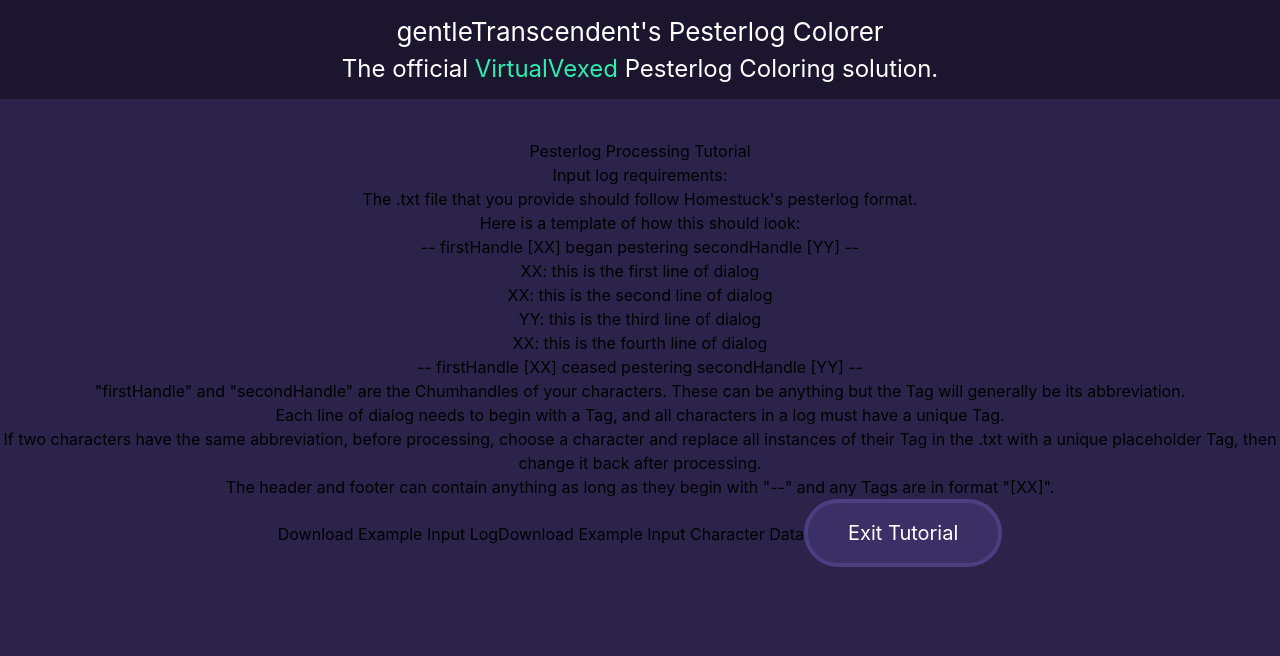
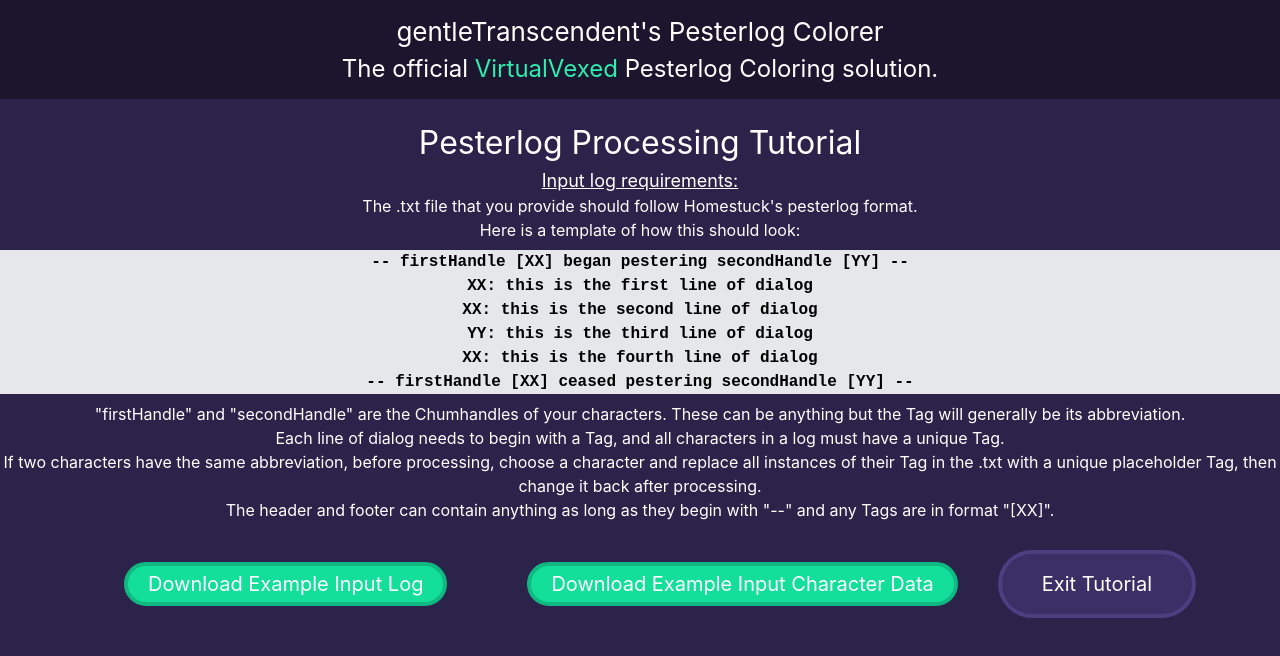
Before and after one commit to julianmackenzie/Pesterlog-Colorer-React, a React (Create React App) app: page /pages/Tutorial in a window 1280 px wide. Shown: the top 656 px of the page. Built offline with nearby package versions, Linux system fonts and the light colour scheme.

Commit message:
Duplicate Tag prevention added for manual input
Current fix for duplicate tags is not allowing them at all. This currently only works for manual input. When using an input file it will still allow duplicates, this will change.

```diff
--- a/src/App.css
+++ b/src/App.css
@@ -7,6 +7,14 @@
   text-align: center;
 }
 
+.App h1 {
+  font-size: xx-large;
+}
+
+.App h2 {
+  font-size: large;
+  text-decoration: underline;
+}
 
 .App-logo {
   height: 40vmin;
@@ -28,6 +36,7 @@
 
 .App-header h2 {
   font-size: calc(8px + 2vmin);
+  text-decoration: none;
 }
 
 
--- a/src/components/Header.js
+++ b/src/components/Header.js
@@ -2,8 +2,8 @@ export default function Header() {
     return (
       <div className="App">
         <header className="App-header bg-gentle-800 text-white py-3">
-          <h1 className="">gentleTranscendent's Pesterlog Colorer</h1>
-          <h2 className="">The official <a href="https://mspfa.com/?s=48400&p=1" target="_blank" className="text-mountain-meadow-300">VirtualVexed</a> Pesterlog Coloring solution.</h2>
+          <h1>gentleTranscendent's Pesterlog Colorer</h1>
+          <h2>The official <a href="https://mspfa.com/?s=48400&p=1" target="_blank" className="text-mountain-meadow-300">VirtualVexed</a> Pesterlog Coloring solution.</h2>
         </header>
       </div>
     );
--- a/src/pages/Process.js
+++ b/src/pages/Process.js
@@ -75,6 +75,17 @@ export default function Process() {
   });
 
   const notifyName = () => toast.error("Chumhandle has not been chosen!", {
+    position: "bottom-center",
+    autoClose: 3000,
+    hideProgressBar: false,
+    closeOnClick: true,
+    pauseOnHover: true,
+    draggable: true,
+    progress: undefined,
+    theme: "dark",
+  });
+
+  const notifyDuplicate = () => toast.error("Cannot add a duplicate Tag!", {
     position: "bottom-center",
     autoClose: 3000,
     hideProgressBar: false,
@@ -250,6 +261,23 @@ export default function Process() {
         return;
       }
 
+
+      // Preventing duplicates
+      // Future TODO: handling for duplicates and choosing between duplicate characters
+      let containedDuplicate = false;
+
+      charArray.forEach(e => {
+        if (e[0] === taginput.value) {
+          notifyDuplicate();
+          containedDuplicate = true;
+        }
+      });
+
+      if (containedDuplicate) return;
+
+
+
+
       // add new data to character data array
       let tempArray = [taginput.value, colorinput.value, nameinput.value];
       setCharArray([...charArray, tempArray]);  // Make new array w contents of old array plus new item
@@ -344,7 +372,7 @@ export default function Process() {
         {charArray.length > 0 && (
           <div id="charbox" className="bg-gray-200 mt-8 max-h-80 overflow-y-scroll" >
             {charArray.map((line, index) => (
-              <p style={{color: line[1]}} key={index}>{"["+ line[0] + "] " + line[2]} <input type="checkbox" defaultChecked="true" /></p>
+              <p style={{color: line[1]}} key={index}>{"["+ line[0] + "] " + line[2]}</p>
             ))}
           </div>
         )}
--- a/src/pages/Tutorial.js
+++ b/src/pages/Tutorial.js
@@ -39,36 +39,53 @@ cout << endl << endl << endl << endl << endl << endl << "--- PESTERLOG FORMATTIN
 export default function Tutorial() {
   return (
     <div className="App">
-      <div className="bg-gentle-700 min-h-screen py-10">
+      <div className="bg-gentle-700 min-h-screen py-5 text-white">
 
         <h1>Pesterlog Processing Tutorial</h1>
 
-        <h1>Input log requirements:</h1>
+        <h2>Input log requirements:</h2>
 
-        <h2>
+        <h3>
           <p>The .txt file that you provide should follow Homestuck's pesterlog format.</p>
           <p>Here is a template of how this should look:</p>
-        </h2>
+        </h3>
 
-        <h3>
+
+        <div id="logbox" className="bg-gray-200 text-black my-2">
             <p>-- firstHandle [XX] began pestering secondHandle [YY] --</p>
             <p>XX: this is the first line of dialog</p>
             <p>XX: this is the second line of dialog</p>
             <p>YY: this is the third line of dialog</p>
             <p>XX: this is the fourth line of dialog</p>
             <p>-- firstHandle [XX] ceased pestering secondHandle [YY] --</p>
-        </h3>
+        </div>
 
-        <h2>
+
+        <div>
+          <h3>
             <p>"firstHandle" and "secondHandle" are the Chumhandles of your characters. These can be anything but the Tag will generally be its abbreviation.</p>
             <p>Each line of dialog needs to begin with a Tag, and all characters in a log must have a unique Tag.</p>
             <p>If two characters have the same abbreviation, before processing, choose a character and replace all instances of their Tag in the .txt with a unique placeholder Tag, then change it back after processing.</p>
             <p>The header and footer can contain anything as long as they begin with "--" and any Tags are in format "[XX]".</p>
-        </h2>
+          </h3>
+        </div>
 
 
-        <a href="/example_log.txt" download>Download Example Input Log</a>
-        <a href="/example_chardata.txt" download>Download Example Input Character Data</a>
+
+
+
+
+        <a href="/example_log.txt" download>
+          <button className="bg-mountain-meadow-400 text-white py-1 px-5 my-10 mx-10 text-xl rounded-full border-4 border-mountain-meadow-500">
+            Download Example Input Log
+          </button>
+        </a>
+
+        <a href="/example_chardata.txt" download>
+          <button className="bg-mountain-meadow-400 text-white py-1 px-5 my-10 mx-10 text-xl rounded-full border-4 border-mountain-meadow-500">
+            Download Example Input Character Data
+          </button>
+        </a>
 
 
 
```
Lines whose indentation alone changed are shown as unchanged.
